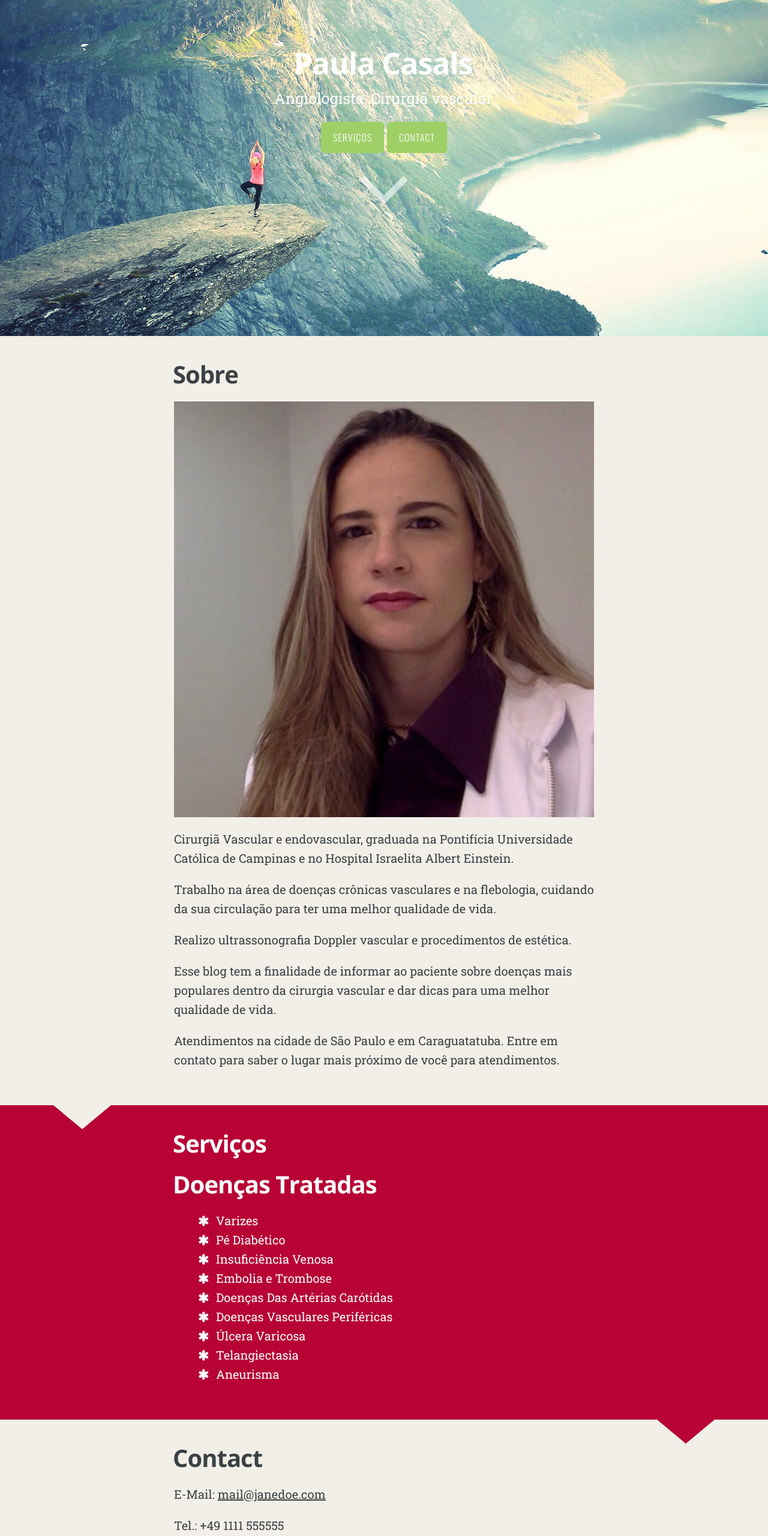
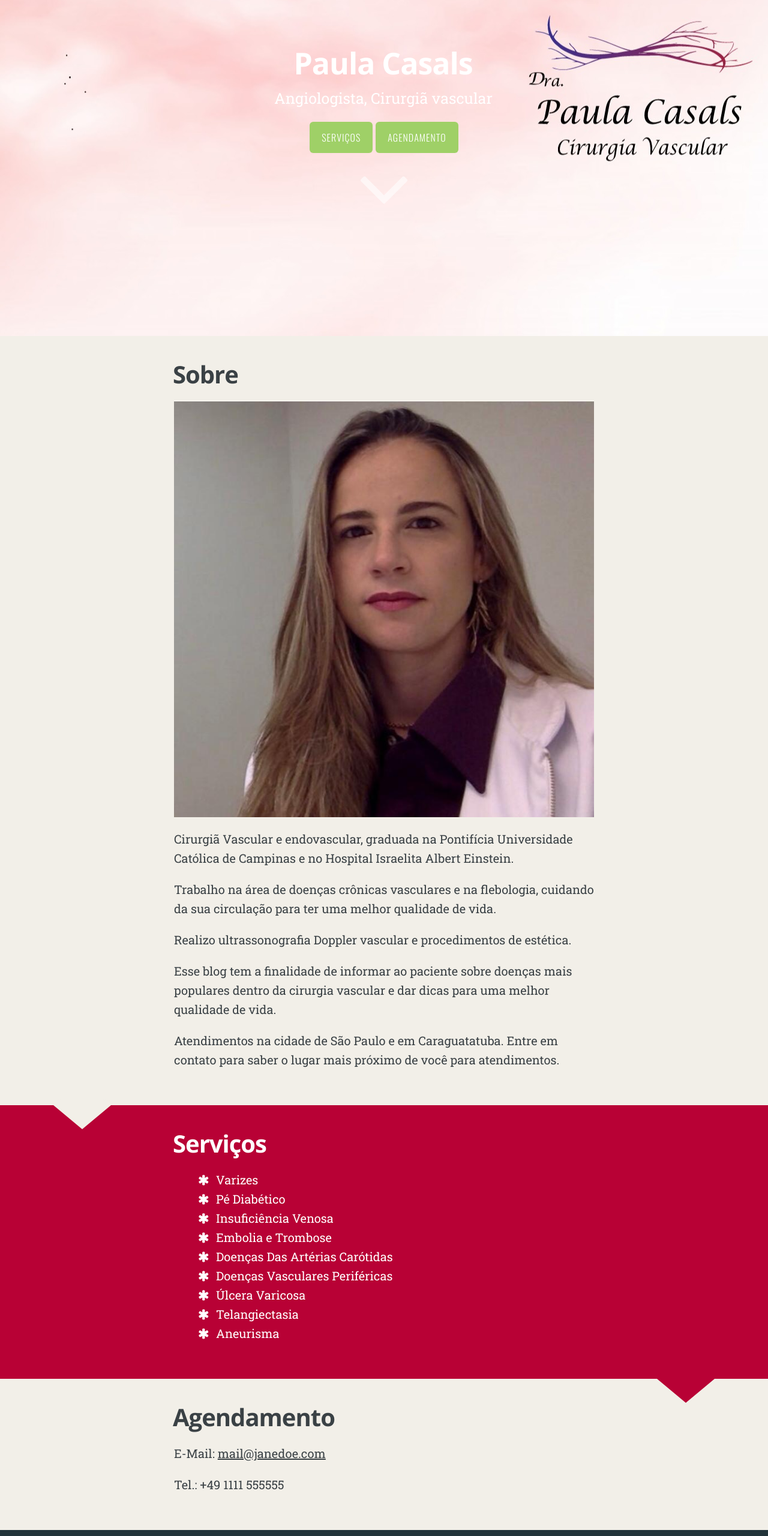
Before and after one commit to paulacasals/paulacasals.github.io, a plain HTML site: page index.html in a window 1280 px wide. Shown: the part 240-2800 px from the top of the page at 60% size. Drawn offline with nearby package versions, Linux system fonts and the light colour scheme.

Commit message:
Pink header

```diff
--- a/index.html
+++ b/index.html
@@ -43,7 +43,7 @@
 <body>
 
 
-<header id="site-head" style="background-image: url(images/cover-image.jpg)">
+<header id="site-head" style="background-image: url(images/paula-cover.jpg)">
     <div class="vertical">
         <div id="site-head-content" class="inner">
 
@@ -53,7 +53,7 @@
 
                  <a class='btn site-menu' data-title='Serviços'>Serviços</a>
 
-                 <a class='btn site-menu' data-title='Contact'>Contact</a>
+                 <a class='btn site-menu' data-title='Agendamento'>Agendamento</a>
 
             <i id='header-arrow' class="fa fa-angle-down"></i>
         </div>
@@ -89,8 +89,7 @@
                     <h2 class="post-title">Serviços</h2>
                 </header>
                 <section class="post-content">
-                    <p><h2 id="doenças-tratadas">Doenças Tratadas</h2>
-<ul>
+                    <p><ul>
 <li>Varizes</li>
 <li>Pé Diabético</li>
 <li>Insuficiência Venosa</li>
@@ -110,12 +109,11 @@
         <div class='post-holder'>
             <article class='post last'>
                 <header class="post-header">
-                    <h2 class="post-title">Contact</h2>
+                    <h2 class="post-title">Agendamento</h2>
                 </header>
                 <section class="post-content">
                     <p><p>E-Mail: <a href="mailto:your-email@your-domain.com">mail@janedoe.com</a></p>
 <p>Tel.: +49 1111 555555</p>
-<p>Let us get in-touch!</p>
 </p>
                 </section>
             </article>
```
Also changed, not shown: images/paula-cover.jpg (added).
